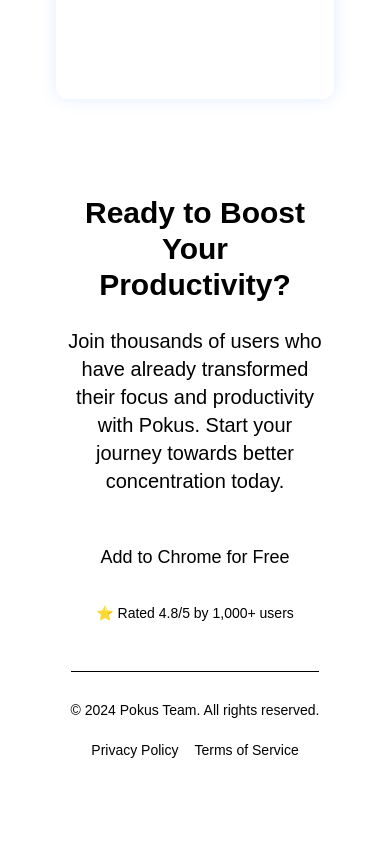
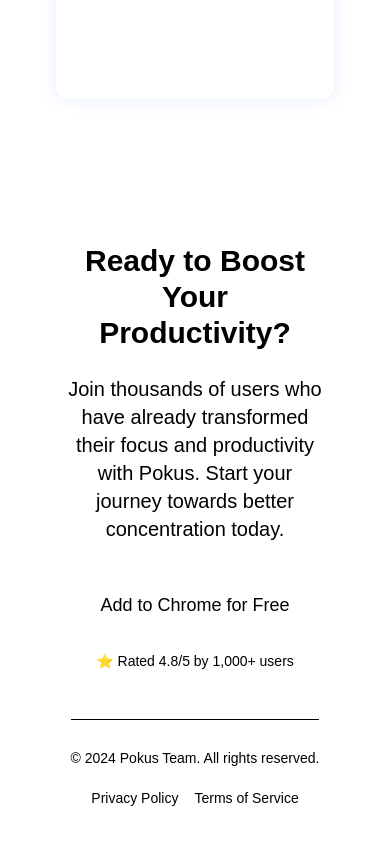
Before and after one commit to Ahmad-mufied/pokus-landing-page, a Next.js app: page / in a window 390 px wide. Shown: the part 9843-10687 px from the top of the page. Built offline with nearby package versions, Linux system fonts and the light colour scheme.

Commit message:
fix: remove unused useState import from team section
- Resolves Netlify build error due to unused import linting issue

- Cleans up src/components/sections/team.tsx

Related to deployment fix

```diff
--- a/src/components/sections/cta.tsx
+++ b/src/components/sections/cta.tsx
@@ -5,7 +5,7 @@ import {Button} from "@/components/ui/button"
 
 const Cta = () => {
   return (
-    <section className="py-12 md:py-20 bg-primary/5">
+    <section className="py-12 pt-24 md:py-20 bg-primary/5">
       <div className="container mx-auto px-4">
         <div className="max-w-4xl mx-auto text-center">
           <h2 className="text-3xl md:text-5xl font-bold mb-6">
--- a/src/components/sections/team.tsx
+++ b/src/components/sections/team.tsx
@@ -2,7 +2,7 @@
 
 import { FaXTwitter, FaInstagram, FaLinkedin } from 'react-icons/fa6'
 import { motion } from 'framer-motion'
-import { useState, useRef } from 'react'
+import { useRef } from 'react'
 import { useInView } from 'framer-motion'
 import BlurText from '../ui/blur-text'
 
```
